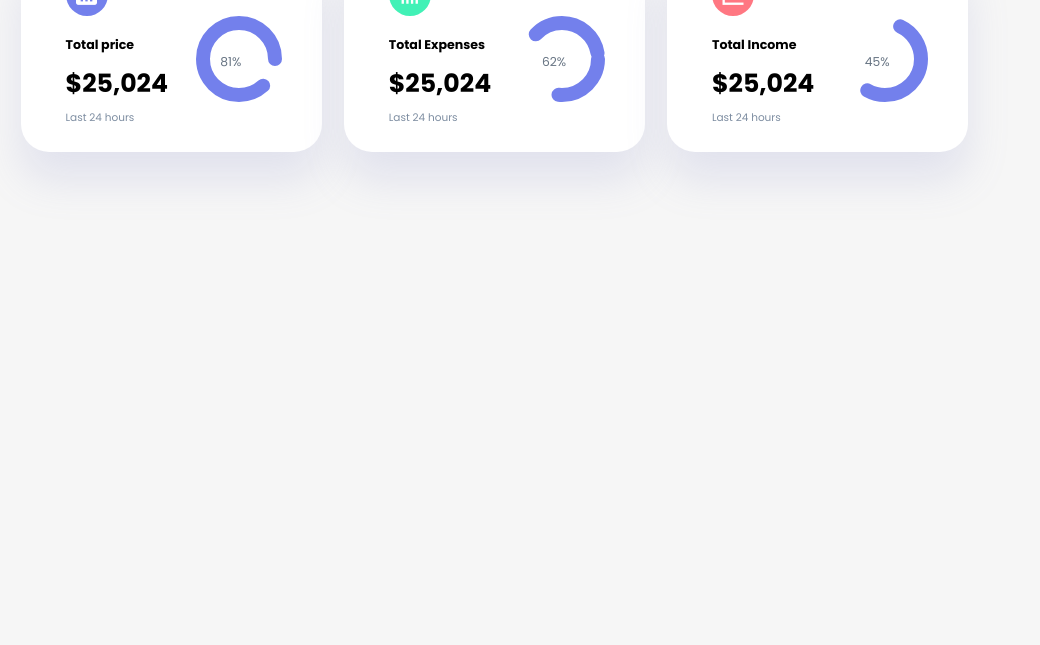
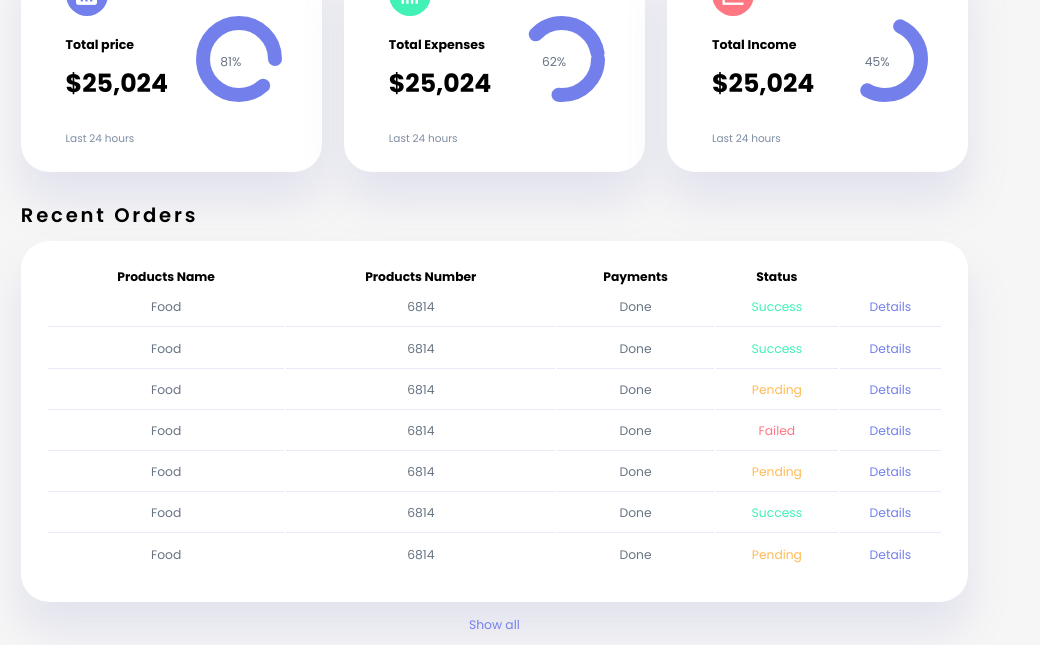
Before and after one commit to mohamedQadryAhmed/Dashboard-HTML-CSS, a plain HTML site: page index.html in a window 1280 px wide. Shown: the part 177-822 px from the top of the page, 240-1280 px from the left. Before the commit the page ends 800 px from the top, so only its background shows below. Drawn offline with Linux system fonts and the light colour scheme.

Commit message:
finish main section

```diff
--- a/css/style.css
+++ b/css/style.css
@@ -98,17 +98,17 @@ b {
 }
 
 .primary {
-    color: var(--color-primary);
+    color: var(--color-primary) !important;
 }
 
 .danger {
-    color: var(--color-danger);
+    color: var(--color-danger) !important;
 }
 .success {
-    color: var(--color-success);
+    color: var(--color-success) !important;
 }
 .warning {
-    color: var(--color-warning);
+    color: var(--color-warning) !important;
 }
 
 /* =============== container ==================  */
@@ -326,3 +326,52 @@ aside .close {
     justify-content: center;
     align-items: center;
 }
+
+.main-section small {
+    display: block;
+    margin-top: 1.6rem;
+
+}
+
+/* ===============Recent orders Section=============  */
+
+.main-section .recent-orders {
+    margin-top: 2rem;
+}
+
+.main-section .recent-orders h2 {
+    margin-bottom: 0.8rem;
+    font-weight: 600;
+    letter-spacing: 0.2rem;
+}
+
+.main-section .recent-orders table {
+    background-color: var(--color-white);
+    width: 100%;
+    border-radius: var(--card-border-radius);
+    padding: var(--card-padding);
+    text-align: center;
+    box-shadow: var(--box-shadow);
+    transition: all 300ms ease;
+}
+
+.main-section .recent-orders table:hover {
+    box-shadow: none;
+}
+
+.main-section .recent-orders table tbody td {
+    height: 2.8rem;
+    border-bottom: 1px solid var(--color-light);
+    color: var(--color-dark-variant);
+}
+
+.main-section .recent-orders table tr:last-child td{
+    border: none;
+}
+
+.main-section .recent-orders a {
+    display: block;
+    text-align: center;
+    margin: 1rem auto;
+    color: var(--color-primary);
+}
--- a/index.html
+++ b/index.html
@@ -152,6 +152,73 @@
             </div>
             <!-- End Income Card  -->
         </div>
+
+        <div class="recent-orders">
+          <h2>Recent Orders</h2>
+          <table>
+            <thead>
+              <tr>
+                <th>Products Name</th>
+                <th>Products Number</th>
+                <th>Payments</th>
+                <th>Status</th>
+                <th></th>
+              </tr>
+            </thead>
+            <tbody>
+              <tr>
+                <td>Food</td>
+                <td>6814</td>
+                <td>Done</td>
+                <td class="success">Success</td>
+                <td class="primary">Details</td>
+              </tr>
+              <tr>
+                <td>Food</td>
+                <td>6814</td>
+                <td>Done</td>
+                <td class="success">Success</td>
+                <td class="primary">Details</td>
+              </tr>
+              <tr>
+                <td>Food</td>
+                <td>6814</td>
+                <td>Done</td>
+                <td class="warning">Pending</td>
+                <td class="primary">Details</td>
+              </tr>
+              <tr>
+                <td>Food</td>
+                <td>6814</td>
+                <td>Done</td>
+                <td class="danger">Failed</td>
+                <td class="primary">Details</td>
+              </tr>
+              <tr>
+                <td>Food</td>
+                <td>6814</td>
+                <td>Done</td>
+                <td class="warning">Pending</td>
+                <td class="primary">Details</td>
+              </tr>
+              <tr>
+                <td>Food</td>
+                <td>6814</td>
+                <td>Done</td>
+                <td class="success">Success</td>
+                <td class="primary">Details</td>
+              </tr>
+              <tr>
+                <td>Food</td>
+                <td>6814</td>
+                <td>Done</td>
+                <td class="warning">Pending</td>
+                <td class="primary">Details</td>
+              </tr>
+            </tbody>
+          </table>
+          <a href="#">Show all</a>
+        </div>
       </section>
     </main>
   </body>
```
